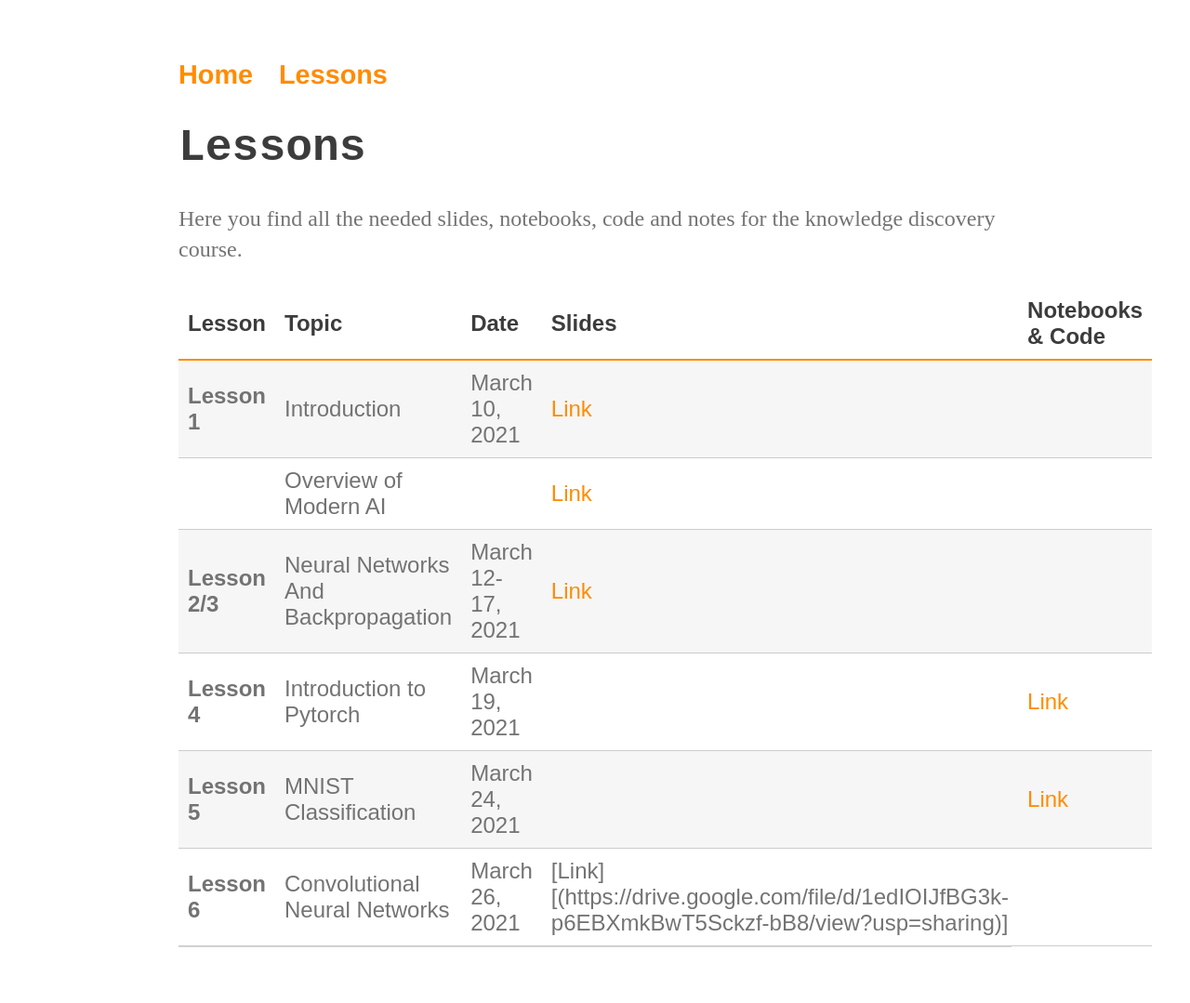
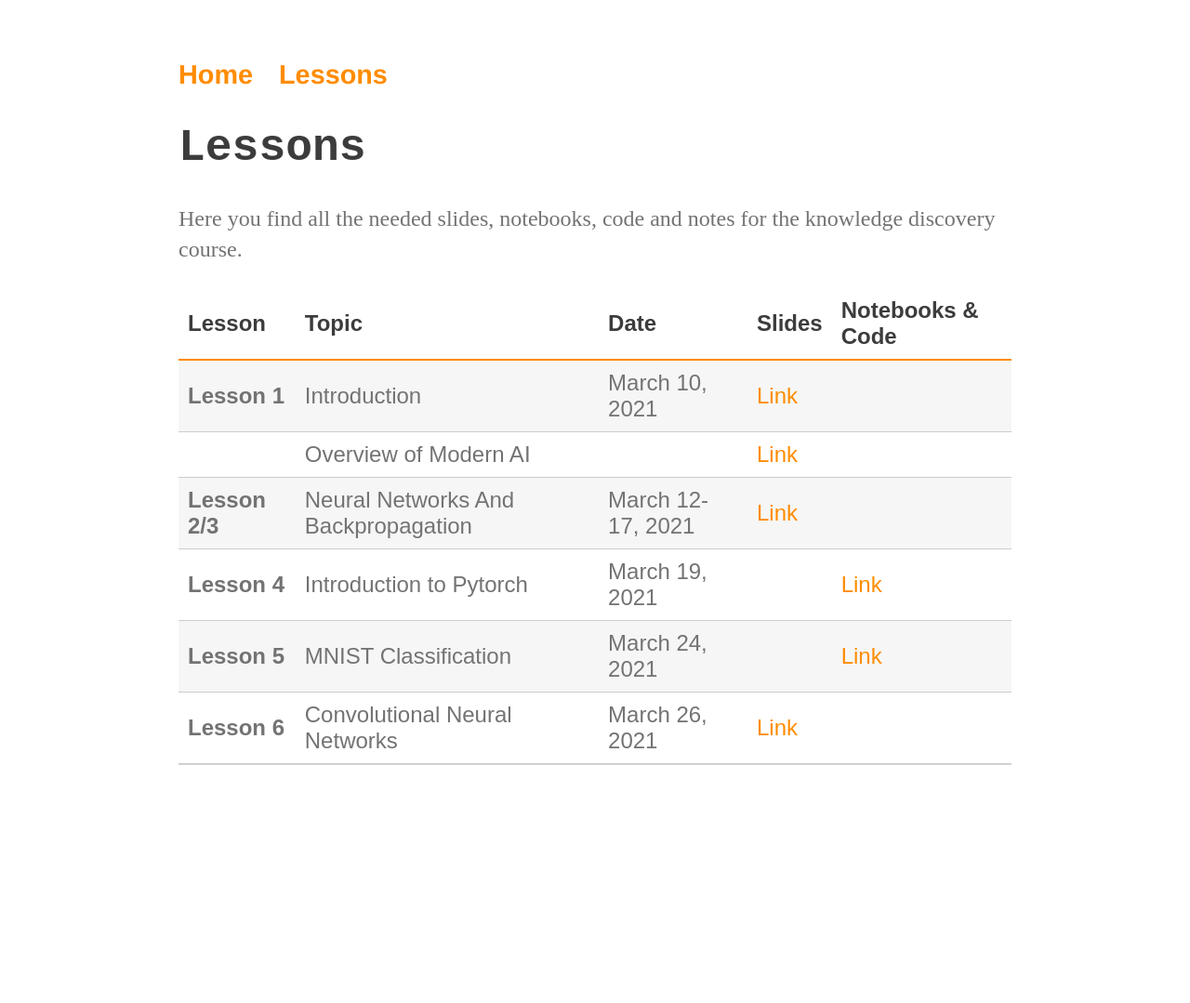
Before and after one commit to perceivelab/knowledge-discovery-course, a Jekyll site: the page built from lezioni.md, in a window 1280 px wide. Shown: the whole page at 93% size. Built offline with Jekyll 4.4.1, drawn with Linux system fonts in a browser that asks for light colours; our own code applies the rules of GitHub Pages for plain Markdown files; after the commit the page ends 900 px from its top, so only the background shows below that.

Commit message:
Update lezioni.md

```diff
--- a/lezioni.md
+++ b/lezioni.md
@@ -9,7 +9,7 @@ Here you find all the needed slides, notebooks, code and notes for the knowledge
 | **Lesson 2/3** | Neural Networks And Backpropagation | March 12-17, 2021 | [Link](https://drive.google.com/file/d/1rNgzoEmAtqVhVmaEwjNNOOa1xV0l98JX/view?usp=sharing) |  |
 | **Lesson 4** | Introduction to Pytorch | March 19, 2021 |  | [Link](https://colab.research.google.com/drive/1fR4f5r8cRXib1zbvumYtxY76cYBJ7ELm?usp=sharing) |
 | **Lesson 5** | MNIST Classification | March 24, 2021 |  | [Link](https://colab.research.google.com/drive/1plsg6GZZe1eSIyRtLSTkE1Z-gc_hCoBC?usp=sharing) |
-| **Lesson 6** | Convolutional Neural Networks | March 26, 2021 | [Link][(https://drive.google.com/file/d/1edIOIJfBG3k-p6EBXmkBwT5Sckzf-bB8/view?usp=sharing)] |  |
+| **Lesson 6** | Convolutional Neural Networks | March 26, 2021 | [Link](https://drive.google.com/file/d/1edIOIJfBG3k-p6EBXmkBwT5Sckzf-bB8/view?usp=sharing) |  |
 
 
 [404]: /knowledge-discovery-course/fallback
```
